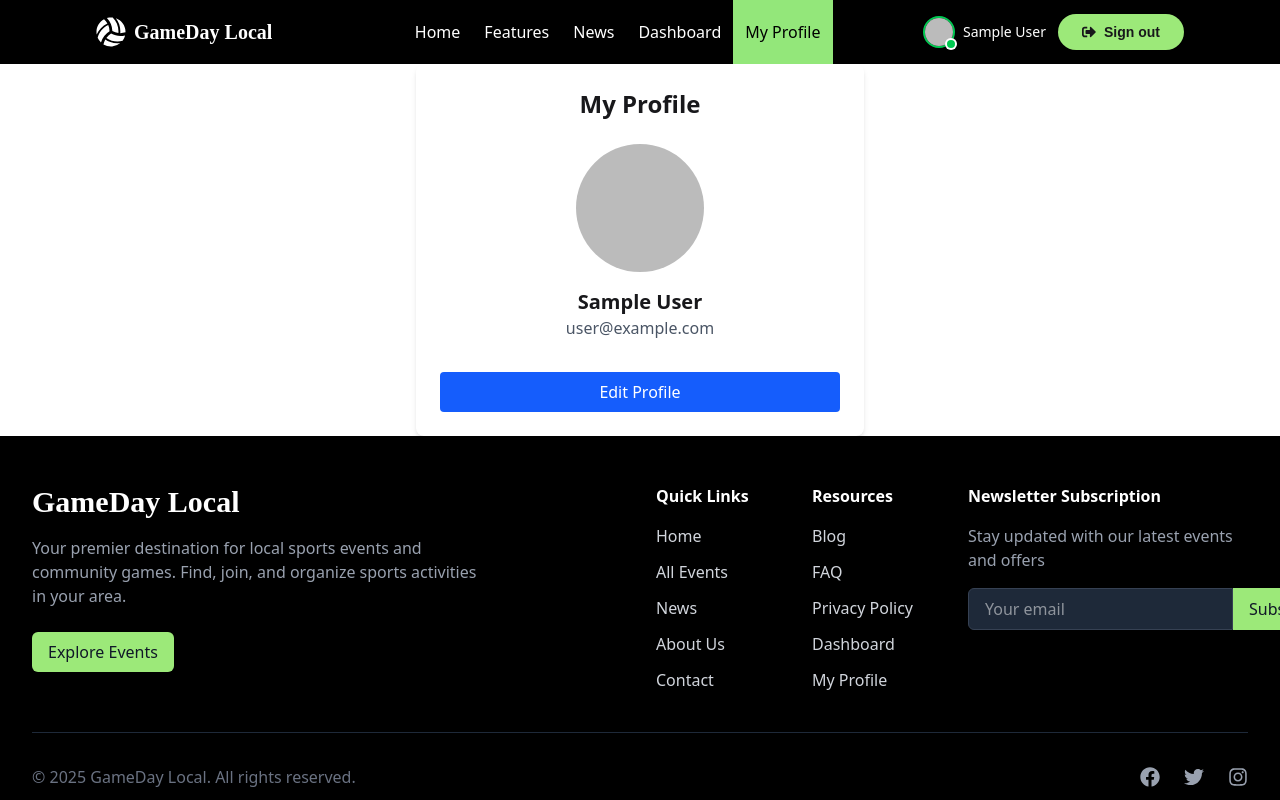
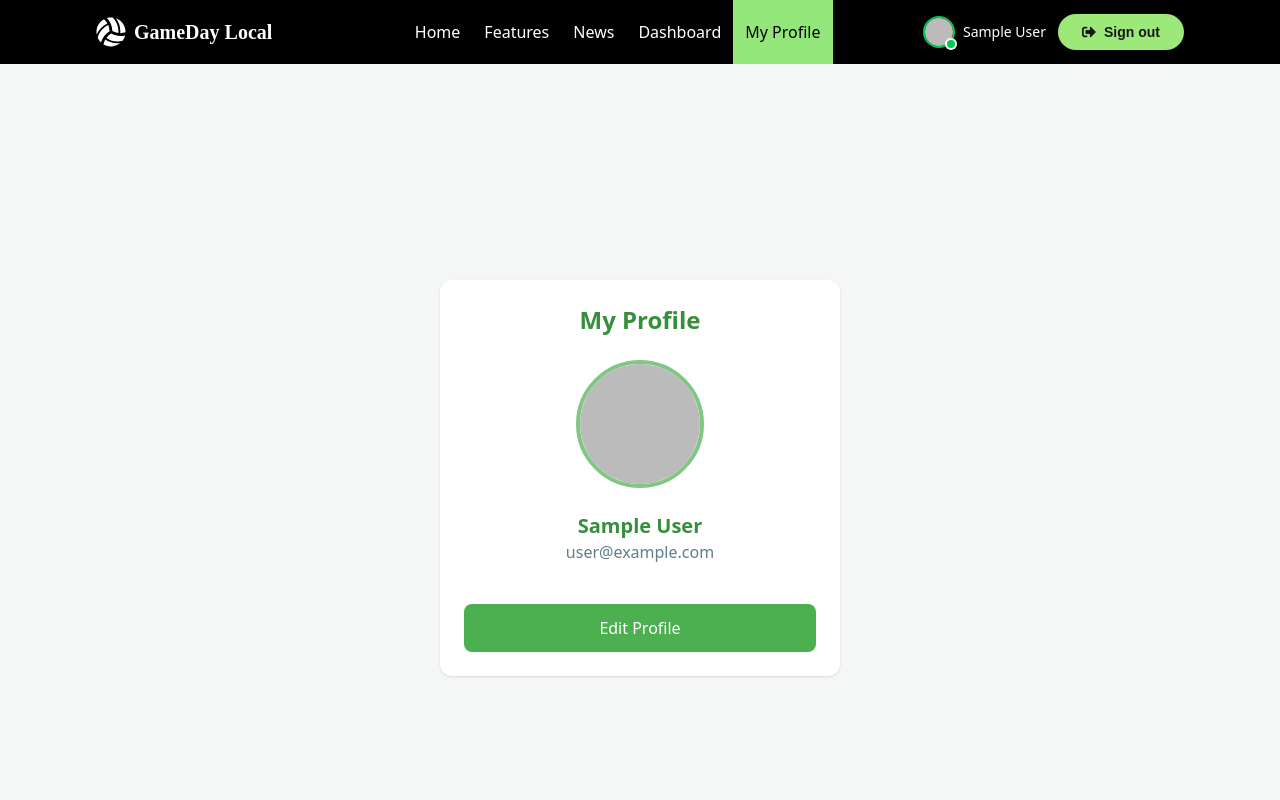
Before and after one commit to afrinbhuiyan/gameday-local-platform, a React (Vite) app: page /profile in a window 1280 px wide. Shown: the top 800 px of the page. Built offline with nearby package versions, Linux system fonts and the light colour scheme; no server answers; sample sign-in values are in the browser's storage.

Commit message:
implement dynamic title

```diff
--- a/index.html
+++ b/index.html
@@ -2,7 +2,7 @@
 <html lang="en">
   <head>
     <meta charset="UTF-8" />
-    <link rel="icon" type="image/svg+xml" href="/vite.svg" />
+    <link rel="icon" type="logo.png" href="/logo.png" />
     <meta name="viewport" content="width=device-width, initial-scale=1.0" />
     <title>GameDay</title>
   </head>
--- a/package.json
+++ b/package.json
@@ -15,6 +15,7 @@
     "framer-motion": "^12.9.4",
     "react": "^19.0.0",
     "react-dom": "^19.0.0",
+    "react-helmet-async": "^2.0.5",
     "react-icons": "^5.5.0",
     "react-router": "^7.5.3",
     "react-toastify": "^11.0.5",
--- a/src/components/Features.jsx
+++ b/src/components/Features.jsx
@@ -1,5 +1,13 @@
 import { motion } from "framer-motion";
-import { FaRunning, FaTrophy, FaUsers, FaCalendarAlt, FaChartLine, FaTicketAlt } from "react-icons/fa";
+import { Helmet } from "react-helmet-async";
+import {
+  FaRunning,
+  FaTrophy,
+  FaUsers,
+  FaCalendarAlt,
+  FaChartLine,
+  FaTicketAlt,
+} from "react-icons/fa";
 import { Link } from "react-router";
 
 const Features = () => {
@@ -7,43 +15,50 @@ const Features = () => {
     {
       icon: <FaRunning className="text-4xl text-emerald-500" />,
       title: "Diverse Sports",
-      description: "From basketball to swimming, we cover all major sports with professionally organized events",
-      bg: "bg-emerald-50"
+      description:
+        "From basketball to swimming, we cover all major sports with professionally organized events",
+      bg: "bg-emerald-50",
     },
     {
       icon: <FaTrophy className="text-4xl text-blue-500" />,
       title: "Competitive Leagues",
-      description: "Join tournaments with multiple skill divisions for fair and exciting competition",
-      bg: "bg-blue-50"
+      description:
+        "Join tournaments with multiple skill divisions for fair and exciting competition",
+      bg: "bg-blue-50",
     },
     {
       icon: <FaUsers className="text-4xl text-amber-500" />,
       title: "Community Building",
-      description: "Connect with fellow athletes and build lasting sports relationships",
-      bg: "bg-amber-50"
+      description:
+        "Connect with fellow athletes and build lasting sports relationships",
+      bg: "bg-amber-50",
     },
     {
       icon: <FaCalendarAlt className="text-4xl text-purple-500" />,
       title: "Flexible Scheduling",
-      description: "Events designed to fit your calendar with weekday and weekend options",
-      bg: "bg-purple-50"
+      description:
+        "Events designed to fit your calendar with weekday and weekend options",
+      bg: "bg-purple-50",
     },
     {
       icon: <FaChartLine className="text-4xl text-red-500" />,
       title: "Performance Tracking",
       description: "Advanced stats and analytics to monitor your progress",
-      bg: "bg-red-50"
+      bg: "bg-red-50",
     },
     {
       icon: <FaTicketAlt className="text-4xl text-indigo-500" />,
       title: "Easy Registration",
       description: "Simple online signup with instant confirmation",
-      bg: "bg-indigo-50"
-    }
+      bg: "bg-indigo-50",
+    },
   ];
 
   return (
     <section className="py-16 bg-gradient-to-br from-gray-100 to-gray-50 relative overflow-hidden">
+      <Helmet>
+        <title>GameDay | Features</title>
+      </Helmet>
       <div className="absolute top-0 left-0 w-full h-full overflow-hidden">
         <div className="absolute -top-20 -left-20 w-64 h-64 rounded-full bg-emerald-100 opacity-30 mix-blend-multiply"></div>
         <div className="absolute bottom-0 right-0 w-80 h-80 rounded-full bg-blue-100 opacity-30 mix-blend-multiply"></div>
@@ -58,10 +73,11 @@ const Features = () => {
           className="text-center mb-16"
         >
           <h1 className="text-3xl sm:text-4xl md:text-5xl text-center text-black font-light uppercase tracking-wider mb-5">
-          <span className="font-semibold">Why</span> Choose Our Platform
+            <span className="font-semibold">Why</span> Choose Our Platform
           </h1>
           <p className="text-sm text-gray-600 max-w-3xl mx-auto">
-            Designed for athletes by athletes - everything you need for the ultimate sports experience
+            Designed for athletes by athletes - everything you need for the
+            ultimate sports experience
           </p>
         </motion.div>
 
@@ -80,7 +96,9 @@ const Features = () => {
                 <div className="mb-6 p-4 bg-white rounded-full shadow-sm">
                   {feature.icon}
                 </div>
-                <h3 className="text-xl font-bold text-gray-900 mb-3">{feature.title}</h3>
+                <h3 className="text-xl font-bold text-gray-900 mb-3">
+                  {feature.title}
+                </h3>
                 <p className="text-gray-600">{feature.description}</p>
               </div>
             </motion.div>
@@ -93,9 +111,12 @@ const Features = () => {
           viewport={{ once: true }}
           className="mt-16 bg-gradient-to-r from-[#8fd158] to-[#46a54e] rounded-2xl p-8 text-center shadow-xl"
         >
-          <h3 className="text-2xl font-bold text-white mb-4">Ready to Join the Action?</h3>
+          <h3 className="text-2xl font-bold text-white mb-4">
+            Ready to Join the Action?
+          </h3>
           <p className="text-emerald-100 mb-6 max-w-2xl mx-auto">
-            Create your account today and get access to hundreds of sports events in your area
+            Create your account today and get access to hundreds of sports
+            events in your area
           </p>
           <motion.button
             whileHover={{ scale: 1.05 }}
--- a/src/pages/Dashboard.jsx
+++ b/src/pages/Dashboard.jsx
@@ -2,6 +2,7 @@ import { useContext } from "react";
 import { AuthContext } from "../provider/AuthProvider";
 import { Link } from "react-router";
 import { PieChart, Pie, Cell, ResponsiveContainer, BarChart, Bar, XAxis, YAxis, Tooltip } from "recharts";
+import { Helmet } from "react-helmet-async";
 
 const Dashboard = () => {
   const { user } = useContext(AuthContext);
@@ -33,6 +34,9 @@ const Dashboard = () => {
 
   return (
     <div className="min-h-screen" style={{ backgroundColor: colors.background }}>
+      <Helmet>
+        <title>GameDay | Dashboard</title>
+      </Helmet>
       <div className="max-w-7xl mx-auto p-4 md:p-8">
         <div className="mb-10">
           <h1 className="text-3xl font-bold" style={{ color: colors.primaryDark }}>
--- a/src/pages/Home.jsx
+++ b/src/pages/Home.jsx
@@ -6,19 +6,21 @@ import { useLoaderData } from "react-router";
 import Testimonials from "./Testimonials";
 import WorkWithUs from "../components/WorkWithUs";
 import Features from "../components/Features";
-
+import { Helmet } from "react-helmet-async";
 
 const Home = () => {
   const data = useLoaderData();
-  // const swiperRef = useRef(null);
+  const featuredEventsCount = data?.length || 0;
+  console.log(typeof featuredEventsCount);
 
   return (
     <div className="overflow-hidden">
+      <Helmet>
+      <title>GameDay | Home</title>
+      </Helmet>
       <Hero />
       <UpcomingSportsEvents sportsEvents={data} />
-
       <Features></Features>
-
       <Testimonials />
       <WorkWithUs />
     </div>
--- a/src/pages/Login.jsx
+++ b/src/pages/Login.jsx
@@ -4,6 +4,7 @@ import { IoLogoGoogle } from "react-icons/io";
 import { AuthContext } from "../provider/AuthProvider";
 import { FaEye, FaEyeSlash } from "react-icons/fa";
 import { toast } from "react-toastify";
+import { Helmet } from "react-helmet-async";
 
 const Login = () => {
   const { loginUser, googleLogin, resetPassword } = useContext(AuthContext);
@@ -49,16 +50,23 @@ const Login = () => {
     const email = emailRef.current.value;
     resetPassword(email)
       .then(() => {
-        toast.success(`A password reset link has been sent to ${email}. Please check your inbox.`);
+        toast.success(
+          `A password reset link has been sent to ${email}. Please check your inbox.`
+        );
       })
       .catch((error) => {
         console.log("Password reset error:", error.message);
-        toast.error("Failed to send reset email. Please check the email address and try again.");
+        toast.error(
+          "Failed to send reset email. Please check the email address and try again."
+        );
       });
   };
 
   return (
     <div className="min-h-screen relative overflow-hidden bg-gradient-to-t from-[#76b852] to-[#70b66a] font-roboto">
+      <Helmet>
+        <title>GameDay | Login</title>
+      </Helmet>
       <ul className="absolute top-0 left-0 w-full h-full z-0">
         {[...Array(10)].map((_, i) => (
           <li
@@ -132,7 +140,11 @@ const Login = () => {
                   Password
                 </span>
                 <p className="text-white hover:underline font-medium text-sm mt-5">
-                  <a onClick={handleForgotPassword} to="/forgot-password" className="cursor-pointer">
+                  <a
+                    onClick={handleForgotPassword}
+                    to="/forgot-password"
+                    className="cursor-pointer"
+                  >
                     Forgot password?
                   </a>
                 </p>
--- a/src/pages/NotFound.jsx
+++ b/src/pages/NotFound.jsx
@@ -6,11 +6,14 @@ import notFound from "../assets/notFound.svg";
 import { MdOutlineKeyboardBackspace } from "react-icons/md";
 import { IoIosHome } from "react-icons/io";
 import { motion } from "framer-motion";
+import { Helmet } from "react-helmet-async";
 
 const NotFound = () => {
   return (
     <div className="min-h-screen bg-[#e6e6e6] flex flex-col items-center justify-center p-4 font-sans">
-      {/* Main Content Container */}
+      <Helmet>
+        <title>GameDay | Error</title>
+      </Helmet>
       <div className="flex md:flex-row flex-col gap-10 items-center ">
         <div>
           <h1 className="text-5xl font-bold text-[#080431]">So Sorry!</h1>
--- a/src/pages/Profile.jsx
+++ b/src/pages/Profile.jsx
@@ -1,10 +1,23 @@
 import { useState, useContext } from "react";
 import { AuthContext } from "../provider/AuthProvider";
+import { Helmet } from "react-helmet-async";
 
 const Profile = () => {
   const { user, updateUserProfile, loading } = useContext(AuthContext);
   const [editUser, setEditUser] = useState(false);
   const [success, setSuccess] = useState(false);
+
+  // Color palette
+  const colors = {
+    primary: "#4CAF50",
+    primaryLight: "#81C784",
+    primaryDark: "#388E3C",
+    secondary: "#FFC107",
+    accent: "#2196F3",
+    neutral: "#607D8B",
+    background: "#F5F7F6",
+    card: "#FFFFFF",
+  };
 
   const handleSubmit = (e) => {
     e.preventDefault();
@@ -24,15 +37,32 @@ const Profile = () => {
   };
 
   if (!user) {
-    return <div>Loading user data...</div>;
+    return (
+      <div className="flex justify-center items-center min-h-screen">
+        <div className="animate-spin rounded-full h-12 w-12 border-t-2 border-b-2" style={{ borderColor: colors.primary }}></div>
+      </div>
+    );
   }
 
   return (
-    <div className="max-w-md mx-auto p-6 bg-white rounded-lg shadow-md">
-      <h1 className="text-2xl font-bold mb-6 text-center">My Profile</h1>
+    <div className="min-h-screen" style={{ backgroundColor: colors.background }}>
+      <Helmet>
+        <title>GameDay | Profile</title>
+      </Helmet>
+      <div className="max-w-md mx-auto p-6">
+        <div
+          className="rounded-xl shadow-sm p-6 mt-48"
+          style={{ backgroundColor: colors.card }}
+        >
+          <h1
+            className="text-2xl font-bold mb-6 text-center"
+            style={{ color: colors.primaryDark }}
+          >
+            My Profile
+          </h1>
 
           {!editUser ? (
-        <div className="space-y-4">
+            <div className="space-y-6">
               <div className="flex justify-center">
                 <img
                   src={
@@ -40,73 +70,124 @@ const Profile = () => {
                     "https://cdn-icons-png.flaticon.com/512/149/149071.png"
                   }
                   alt="Profile"
-              className="w-32 h-32 rounded-full object-cover"
+                  className="w-32 h-32 rounded-full object-cover border-4"
+                  style={{ borderColor: colors.primaryLight }}
                 />
               </div>
+
               <div className="text-center">
-            <h2 className="text-xl font-semibold">
+                <h2
+                  className="text-xl font-semibold"
+                  style={{ color: colors.primaryDark }}
+                >
                   {user.displayName || "No name set"}
                 </h2>
-            <p className="text-gray-600">{user.email}</p>
+                <p style={{ color: colors.neutral }}>{user.email}</p>
               </div>
+
               <button
                 onClick={() => setEditUser(true)}
-            className="w-full mt-4 px-4 py-2 bg-blue-600 text-white rounded hover:bg-blue-700"
+                className="w-full mt-4 px-4 py-3 rounded-lg font-medium transition-all hover:shadow"
+                style={{
+                  backgroundColor: colors.primary,
+                  color: 'white'
+                }}
               >
                 Edit Profile
               </button>
             </div>
           ) : (
-        <form onSubmit={handleSubmit} className="space-y-4">
+            <form onSubmit={handleSubmit} className="space-y-5">
               {success && (
-            <div className="bg-green-100 border border-green-400 text-green-700 px-4 py-3 rounded">
+                <div
+                  className="p-3 rounded-lg text-center"
+                  style={{
+                    backgroundColor: `${colors.primary}20`,
+                    color: colors.primaryDark,
+                    border: `1px solid ${colors.primary}`
+                  }}
+                >
                   Profile updated successfully!
                 </div>
               )}
 
               <div>
-            <label className="block text-gray-700 mb-1">Name</label>
+                <label
+                  className="block mb-2 font-medium"
+                  style={{ color: colors.primaryDark }}
+                >
+                  Name
+                </label>
                 <input
                   type="text"
                   name="displayName"
                   defaultValue={user.displayName || ""}
-              className="w-full px-3 py-2 border rounded focus:outline-none focus:ring-2 focus:ring-blue-500"
+                  className="w-full px-4 py-3 border rounded-lg focus:outline-none focus:ring-2"
+                  style={{
+                    borderColor: colors.neutral,
+                    focusRingColor: colors.primary
+                  }}
                   required
                 />
               </div>
 
               <div>
-            <label className="block text-gray-700 mb-1">
+                <label
+                  className="block mb-2 font-medium"
+                  style={{ color: colors.primaryDark }}
+                >
                   Profile Photo URL
                 </label>
                 <input
                   type="url"
                   name="photoURL"
                   defaultValue={user.photoURL || ""}
-              className="w-full px-3 py-2 border rounded focus:outline-none focus:ring-2 focus:ring-blue-500"
+                  className="w-full px-4 py-3 border rounded-lg focus:outline-none focus:ring-2"
+                  style={{
+                    borderColor: colors.neutral,
+                    focusRingColor: colors.primary
+                  }}
                   placeholder="https://example.com/photo.jpg"
                 />
               </div>
 
-          <div className="flex space-x-2">
+              <div className="flex space-x-3 mt-8">
+                <button
+                  type="button"
+                  onClick={() => setEditUser(false)}
+                  className="flex-1 px-4 py-3 rounded-lg font-medium transition-all hover:shadow"
+                  style={{
+                    backgroundColor: `${colors.neutral}20`,
+                    color: colors.neutral
+                  }}
+                >
+                  Cancel
+                </button>
                 <button
                   type="submit"
                   disabled={loading}
-              className="flex-1 px-4 py-2 bg-blue-600 text-white rounded hover:bg-blue-700 disabled:bg-blue-400"
+                  className="flex-1 px-4 py-3 rounded-lg font-medium transition-all hover:shadow disabled:opacity-70"
+                  style={{
+                    backgroundColor: loading ? `${colors.primary}80` : colors.primary,
+                    color: 'white'
+                  }}
                 >
-              {loading ? "Saving..." : "Save Changes"}
-            </button>
-            <button
-              type="button"
-              onClick={() => setEditUser(false)}
-              className="flex-1 px-4 py-2 bg-gray-200 text-gray-800 rounded hover:bg-gray-300"
-            >
-              Cancel
+                  {loading ? (
+                    <span className="flex items-center justify-center">
+                      <svg className="animate-spin -ml-1 mr-2 h-4 w-4 text-white" xmlns="http://www.w3.org/2000/svg" fill="none" viewBox="0 0 24 24">
+                        <circle className="opacity-25" cx="12" cy="12" r="10" stroke="currentColor" strokeWidth="4"></circle>
+                        <path className="opacity-75" fill="currentColor" d="M4 12a8 8 0 018-8V0C5.373 0 0 5.373 0 12h4zm2 5.291A7.962 7.962 0 014 12H0c0 3.042 1.135 5.824 3 7.938l3-2.647z"></path>
+                      </svg>
+                      Saving...
+                    </span>
+                  ) : "Save Changes"}
                 </button>
               </div>
             </form>
           )}
         </div>
+      </div>
+    </div>
   );
 };
 
--- a/src/pages/Register.jsx
+++ b/src/pages/Register.jsx
@@ -4,6 +4,7 @@ import { IoLogoGoogle } from "react-icons/io";
 import { AuthContext } from "../provider/AuthProvider";
 import { FaEye, FaEyeSlash } from "react-icons/fa";
 import { toast } from "react-toastify";
+import { Helmet } from "react-helmet-async";
 
 const Register = () => {
   const { registerUser, googleLogin, updateUserProfile } =
@@ -82,6 +83,9 @@ const Register = () => {
 
   return (
     <div className="min-h-screen relative overflow-hidden bg-gradient-to-t from-[#76b852] to-[#70b66a] font-roboto">
+      <Helmet>
+        <title>GameDay | Register</title>
+      </Helmet>
       <ul className="absolute top-0 left-0 w-full h-full z-0">
         {[...Array(10)].map((_, i) => (
           <li
@@ -208,7 +212,7 @@ const Register = () => {
                 className="w-full py-3 px-4 bg-[#9ce979] hover:bg-[#83b66b] text-white font-medium rounded-md transition-colors duration-500 border border-none
                 focus:outline-none focus:ring-2 focus:ring-green-500 focus:ring-offset-2 uppercase tracking-wider"
               >
-                 {loading ? 'Processing...' : 'SIGNUP'}
+                {loading ? "Processing..." : "SIGNUP"}
               </button>
             </form>
 
```
Also changed, not shown: src/main.jsx (+6 -3 lines), public/logo.png (added), 1 other file (tests, documents, lock files or other folders). Lines whose indentation alone changed are shown as unchanged.
